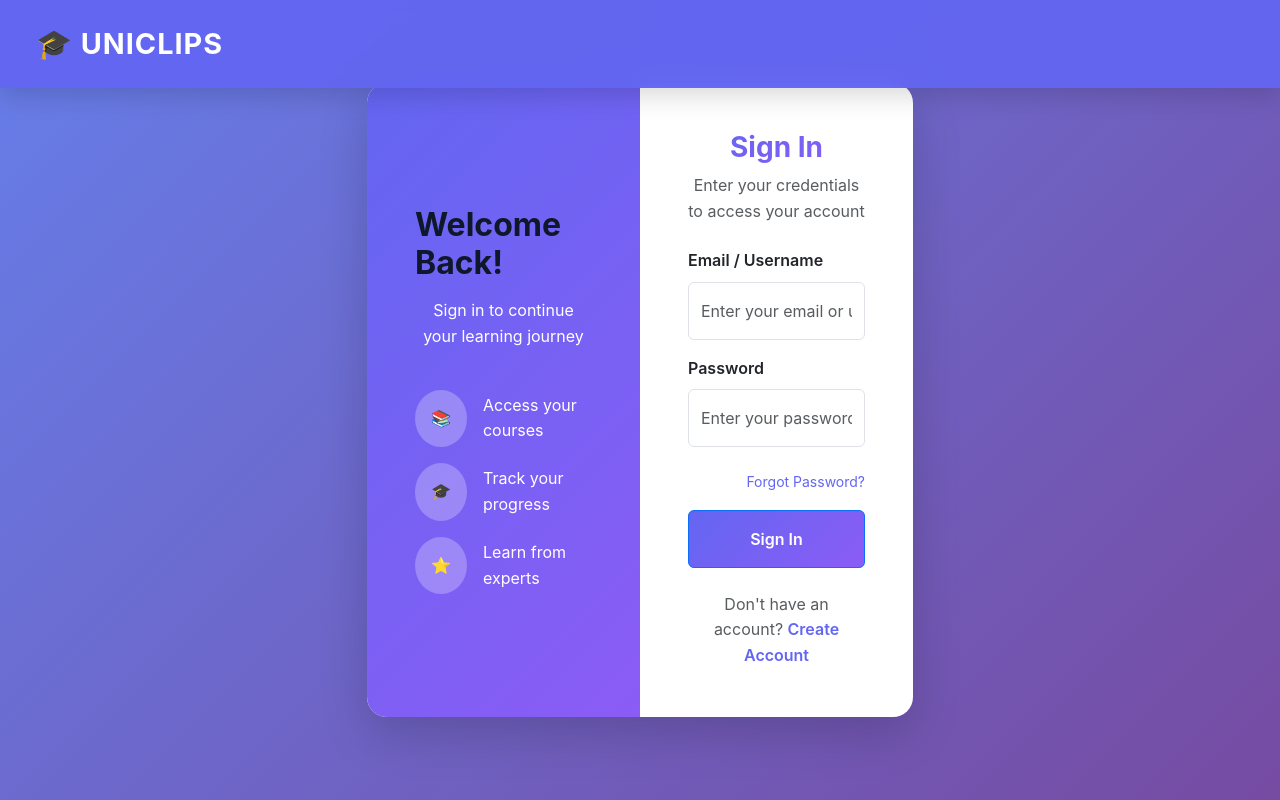
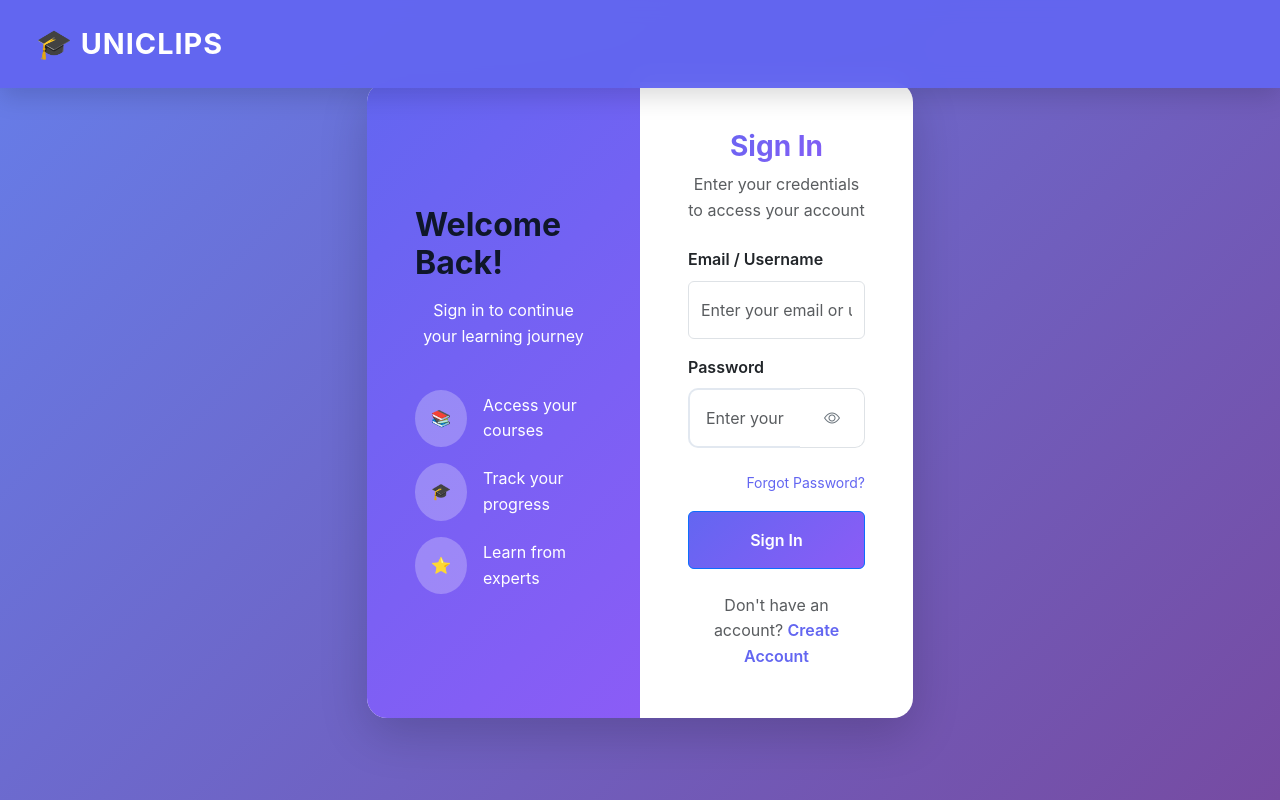
Before and after one commit to developeruniclips-dev/myuniclips-26_prod-frontend, a React (Vite) app: page /login in a window 1280 px wide. Built offline with nearby package versions, Linux system fonts and the light colour scheme; no server answers.

Commit message:
Fix login page: disable autofill, add password visibility toggle

```diff
--- a/src/pages/login/LoginPage.jsx
+++ b/src/pages/login/LoginPage.jsx
@@ -1,6 +1,6 @@
 // src/pages/login/LoginPage.jsx
 import React, { useState } from "react";
-import { Button, Form, Card, Container, Row, Col, Alert } from "react-bootstrap";
+import { Button, Form, Card, Container, Row, Col, Alert, InputGroup } from "react-bootstrap";
 import { useAuth } from "../../context/temp";
 import { useNavigate, Link } from "react-router-dom";
 
@@ -10,6 +10,7 @@ function LoginPage() {
 
   const [email, setEmail] = useState("");
   const [password, setPassword] = useState("");
+  const [showPassword, setShowPassword] = useState(false);
   const [error, setError] = useState(null);
 
   const handleSubmit = async (e) => {
@@ -100,13 +101,13 @@ function LoginPage() {
                       </Alert>
                     )}
 
-                    <Form onSubmit={handleSubmit} autoComplete="on">
+                    <Form onSubmit={handleSubmit} autoComplete="off">
                       <Form.Group className="mb-3">
                         <Form.Label className="fw-semibold">Email / Username</Form.Label>
                         <Form.Control
                           type="text"
                           name="email"
-                          autoComplete="email"
+                          autoComplete="off"
                           placeholder="Enter your email or username"
                           value={email}
                           onChange={(e) => setEmail(e.target.value)}
@@ -117,16 +118,31 @@ function LoginPage() {
 
                       <Form.Group className="mb-4">
                         <Form.Label className="fw-semibold">Password</Form.Label>
+                        <InputGroup>
                           <Form.Control
-                          type="password"
+                            type={showPassword ? "text" : "password"}
                             name="password"
-                          autoComplete="current-password"
+                            autoComplete="off"
                             placeholder="Enter your password"
                             value={password}
                             onChange={(e) => setPassword(e.target.value)}
                             required
                             className="py-3"
+                            style={{ borderRight: 'none' }}
                           />
+                          <Button
+                            variant="outline-secondary"
+                            onClick={() => setShowPassword(!showPassword)}
+                            style={{
+                              borderLeft: 'none',
+                              backgroundColor: 'white',
+                              borderColor: '#dee2e6'
+                            }}
+                            type="button"
+                          >
+                            <i className={`bi ${showPassword ? 'bi-eye-slash' : 'bi-eye'}`}></i>
+                          </Button>
+                        </InputGroup>
                       </Form.Group>
 
                       <div className="d-flex justify-content-end mb-3">
```
Lines whose indentation alone changed are shown as unchanged.
